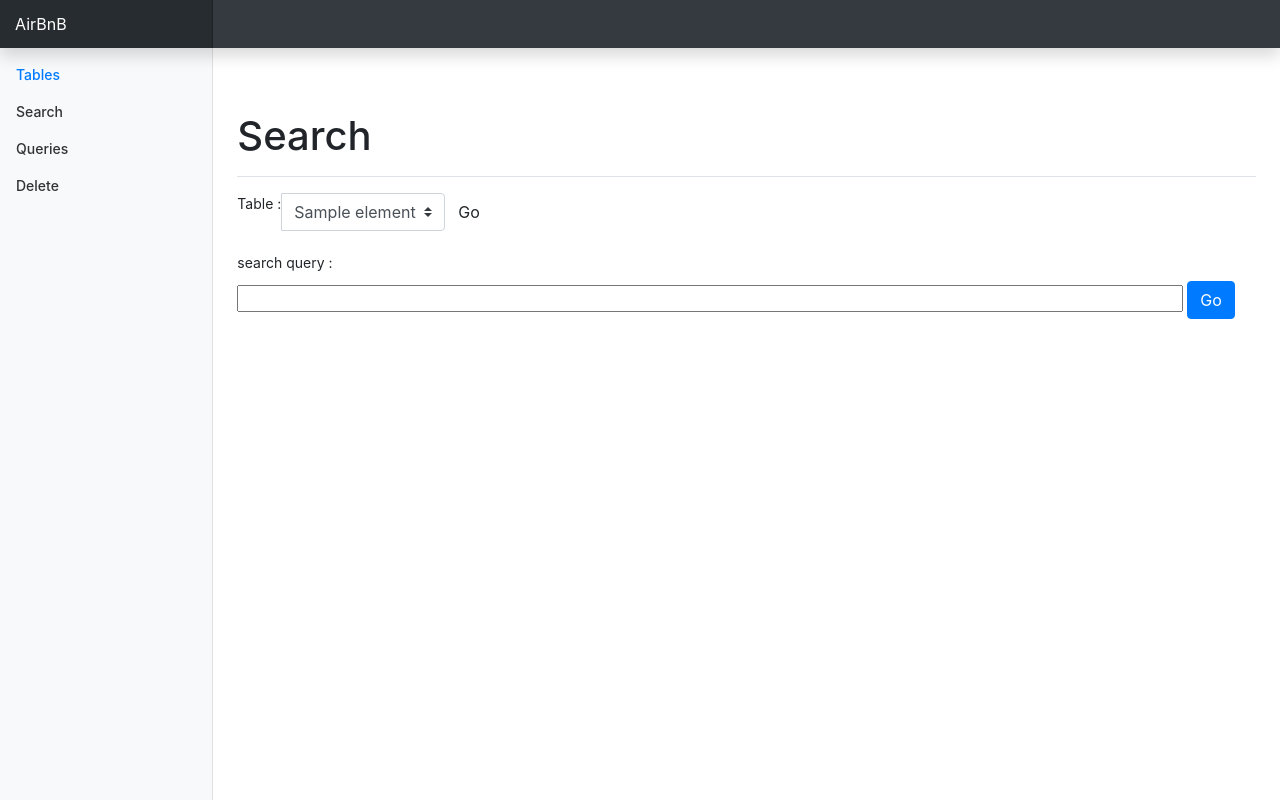
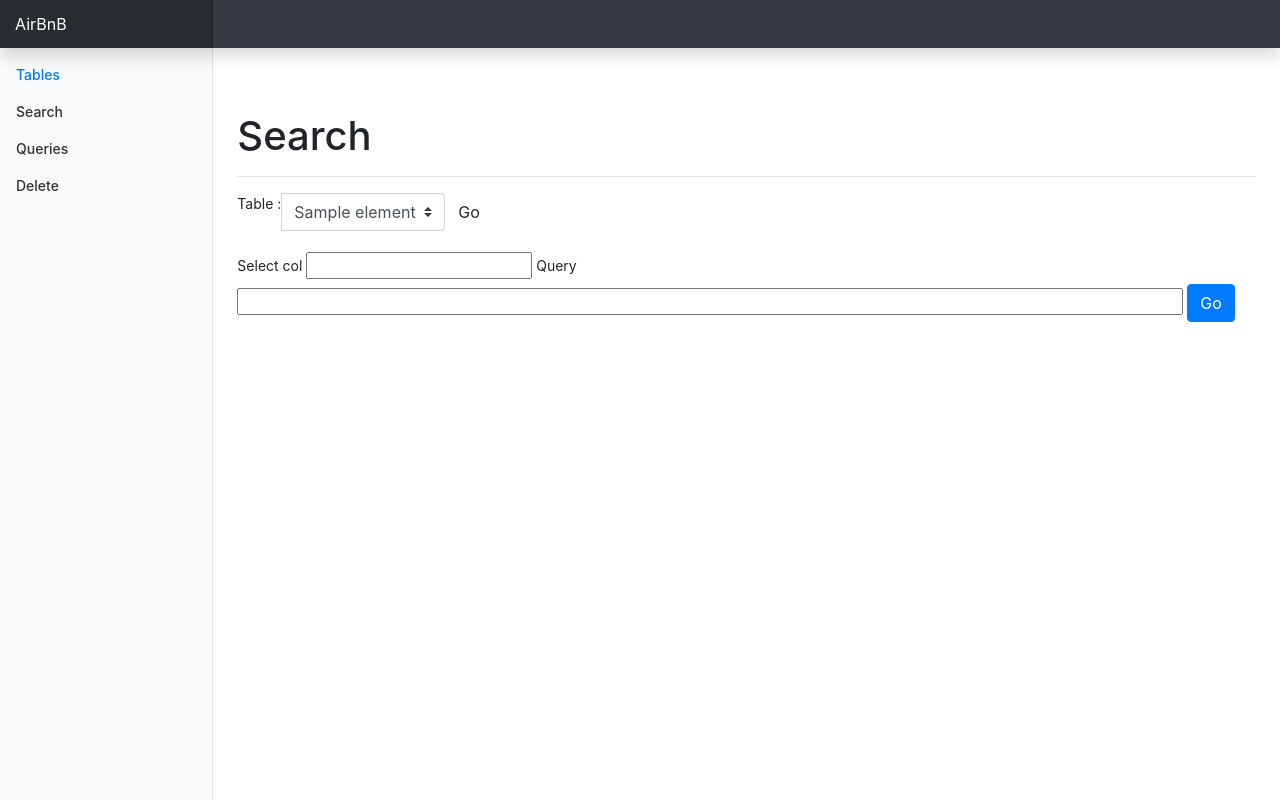
Before and after one commit to vquelque/DbProject, a Flask app: template templates/search.html in a window 1280 px wide. Run offline with Flask 2, Linux system fonts and the light colour scheme; the template is opened without the code that fills it: values that come from a table or form of the project are taken from there, most other values are stand-ins (such as "Sample title", 1, 10 or a date in 2020); form fields are guessed from the names that the template uses; some libraries are stand-ins or nearby versions.

Commit message:
search query

```diff
--- a/app.py
+++ b/app.py
@@ -2,7 +2,7 @@
 from flask_sqlalchemy import SQLAlchemy
 from sqlalchemy import create_engine, MetaData, Table
 from flask_wtf import FlaskForm
-from wtforms import StringField, SubmitField
+from wtforms import StringField, SubmitField, SelectField
 from wtforms.validators import DataRequired
 
 #general configuration
@@ -45,7 +45,15 @@
 
 #search form
 class SearchForm(FlaskForm):
+    select_col = SelectField('column to search :')
     query = StringField('search query :', validators=[DataRequired()])
+    def __init__(self, columns, *args, **kwargs):
+        super(SearchForm, self).__init__(*args, **kwargs)
+        col_choices = []
+        for col in columns :
+            col_choices.append((col.name,col.name))
+        print(col_choices)
+        self.select_col.choices = col_choices
 
 
 @app.route('/', methods=['GET', 'POST'])
@@ -64,9 +72,10 @@
     table = request.form.get('comp_select')
     if table == None :
         table = 'host'
-    form = SearchForm()
+    columns = metadata.tables[table].columns
+    form = SearchForm(columns)
     if form.validate_on_submit():
-        return render_template('search.html', tables = metadata.sorted_tables, form=form)
+        return render_template('search.html', tables = metadata.sorted_tables,form=form)
     return render_template('search.html', tables = metadata.sorted_tables, form=form)
 
 if __name__ == "__main__":
--- a/templates/search.html
+++ b/templates/search.html
@@ -5,10 +5,23 @@
   >
     <h1 class="h1">Search</h1>
   </div>
-  {% include 'includes/_select_table.html' %}
+  <form class="form-inline" method="POST" action="{{ url_for('search') }}">
+    <div class="form-group">
+      <div class="input-group">
+          <span class="input-group-addon">Table : </span>
+              <select name="comp_select" class="selectpicker form-control custom-select">
+                {% for element in tables %}
+                <option value="{{element}}" {% if element == selected_table %}selected{% endif %} >{{ element }}</option>
+                {% endfor %}
+              </select>
+      </div>
+      <button type="submit" class="btn btn-default">Go</button>
+    </div>
+</form>
   <br>
   <form method="POST" action="/search" class="form-group">
     {{ form.csrf_token }}
+    {{ form.select_col.label }} {{ form.select_col() }}
     {{ form.query.label }} {{ form.query(size=100) }}
     <input type="submit" class='btn btn-primary' value="Go">
 </form>
```
